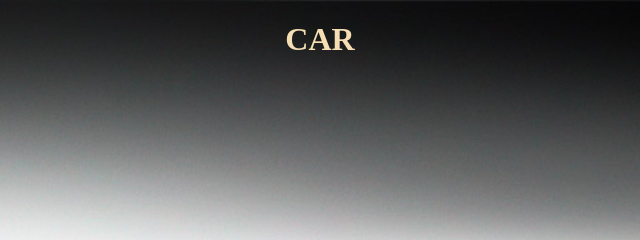
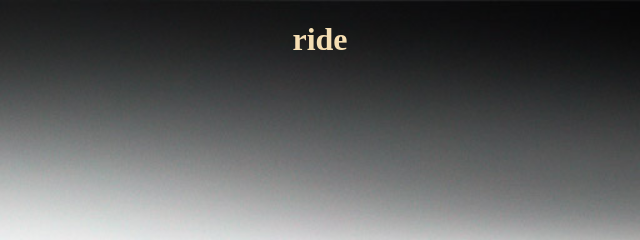
Before and after one commit to RashmithaNR/webpagedemo, a plain HTML site: page index.html in a window 1280 px wide. Shown: the top 240 px of the page, 320-960 px from the left. Drawn offline with Linux system fonts and the light colour scheme.

Commit message:
Update index.html

```diff
--- a/index.html
+++ b/index.html
@@ -6,7 +6,7 @@
     <title>Document</title>
 </head>
 <body style="background-image: url('carr.web.jpg'); background-repeat:no-repeat ;background-size:cover ;">
-    <h1 style="color:wheat;text-align: center;">CAR</h1>
+    <h1 style="color:wheat;text-align: center;">ride</h1>
 
 </body>
 </html>
```
